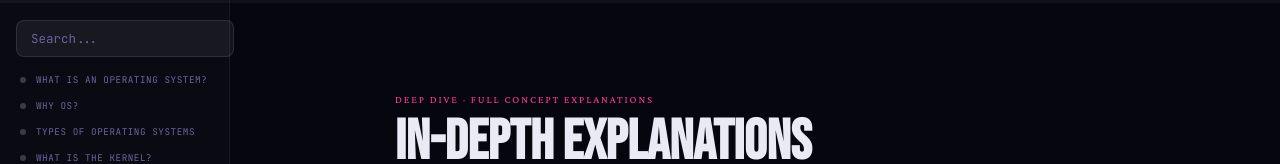
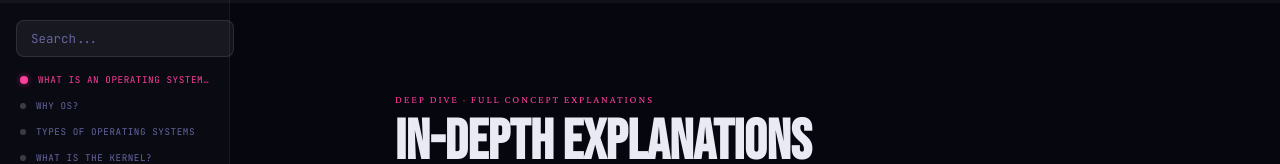
Before and after one commit to AtaurM/bobs-guide-to-os, a React (Vite) app: page / in a window 1280 px wide. Shown: the top 164 px of the page. Built offline with nearby package versions, Linux system fonts and the light colour scheme.

Commit message:
+Sidebar tracks current section; sidebar section, hover styling

```diff
--- a/src/App.jsx
+++ b/src/App.jsx
@@ -6,22 +6,34 @@ import ProgressBar from './components/layout/ProgressBar'
 import Sidebar from './components/layout/Sidebar'
 import SearchBar from './components/common/SearchBar'
 import useScrollProgress from './hooks/useScrollProgress'
+import useActiveSection from './hooks/useActiveSection'
 import deepDiveData from './data/deepDiveData'
 import { deepSectionId } from './utils/searchUtils'
 
 const DEEP_NAV_ITEMS = deepDiveData.map(s => ({
   id: deepSectionId(s.title),
   label: s.title,
-}))
+}));
+
+const DEEP_SECTION_IDS = DEEP_NAV_ITEMS.map(s => s.id);
 
 export default function App() {
   const mainRef = useRef(null);
   const progress = useScrollProgress(mainRef);
+  const activeIndex = useActiveSection(DEEP_SECTION_IDS, mainRef, 'deep');
   const [searchQuery, setSearchQuery] = useState('')
 
   function scrollToId(index, id) {
-    const el = document.getElementById(id)
-    if (el) el.scrollIntoView({ behavior: 'smooth' })
+    const el = document.getElementById(id);
+    const container = mainRef.current;
+
+    if (!el || !container) return;
+
+    const elTop = el.getBoundingClientRect().top;
+    const containerTop = container.getBoundingClientRect().top;
+    const target = container.scrollTop + elTop - containerTop - 70;
+    container.scrollTo({ top: target, behavior: 'smooth' });
+
   }
 
   return (
@@ -31,7 +43,7 @@ export default function App() {
 
         <Sidebar
           sections={DEEP_NAV_ITEMS}
-          activeIndex={0}
+          activeIndex={activeIndex}
           onSectionClick={scrollToId}
         />
 
--- a/src/components/layout/Sidebar.module.css
+++ b/src/components/layout/Sidebar.module.css
@@ -30,12 +30,26 @@
     text-align: left;
 }
 
+.navItem:hover {
+ background: rgba(255, 255, 255, 0.04);
+}
+
+.navItem:hover .dot {
+ background: rgba(var(--accent-rgb), 0.5);
+}
+
+.navItem:hover .label {
+ color: var(--text-muted);
+}
+
+
 .dot {
     width: 6px;
     height: 6px;
     border-radius: 50%;
     background: rgba(255, 255, 255, 0.2);
     flex-shrink: 0;
+    transition: background 0.22s, width 0.22s, height 0.22s, box-shadow 0.22s;
 }
 
 .label {
@@ -48,3 +62,18 @@
     overflow: hidden;
     text-overflow: ellipsis;
 }
+
+.navItemActive {
+    background: rbga(var(--accent-rgb), 0.08)
+}
+
+.dotActive {
+    background: var(--accent);
+    width: 8px;
+    height: 8px;
+    box-shadow: 0 0 6px rgba(var(--accent-rgb), 0.5);
+}
+
+.labelActive {
+    color: var(--accent);
+}
--- /dev/null
+++ b/src/hooks/useActiveSection.js
@@ -0,0 +1,48 @@
+import { useState, useEffect } from 'react'
+
+export default function useActiveSection(sectionIds, scrollRef, resetKey) {
+    const [activeIndex, setActiveIndex] = useState(0)
+
+    useEffect(() => {
+        // eslint-disable-next-line react-hooks/set-state-in-effect
+        setActiveIndex(0);
+
+        const container = scrollRef?.current;
+        if (!container || sectionIds.length === 0) return;
+
+        function findActive() {
+            const containerTop = container.getBoundingClientRect().top;
+            const TRIGGER_OFFSET = 80; // gap from container top; "reading line"
+
+            let bestIndex = 0;
+            let bestDistance = Infinity;
+
+            sectionIds.forEach((id, i) => {
+                const el = document.getElementById(id);
+                if (!el) return;
+
+                const distance = el.getBoundingClientRect().top - containerTop - TRIGGER_OFFSET;
+
+                if (distance <= 0 && Math.abs(distance) < bestDistance) {
+                    bestDistance = Math.abs(distance);
+                    bestIndex = i;
+                }
+            })
+
+            setActiveIndex(bestIndex);
+        }
+
+        const timer = setTimeout(findActive, 50);
+
+        container.addEventListener('scroll', findActive, { passive: true });
+
+        return () => {
+            clearTimeout(timer);
+            container.removeEventListener('scroll', findActive);
+        }
+
+    // eslint-disable-next-line react-hooks/exhaustive-deps
+    }, [resetKey, scrollRef])
+
+    return activeIndex;
+}
```
